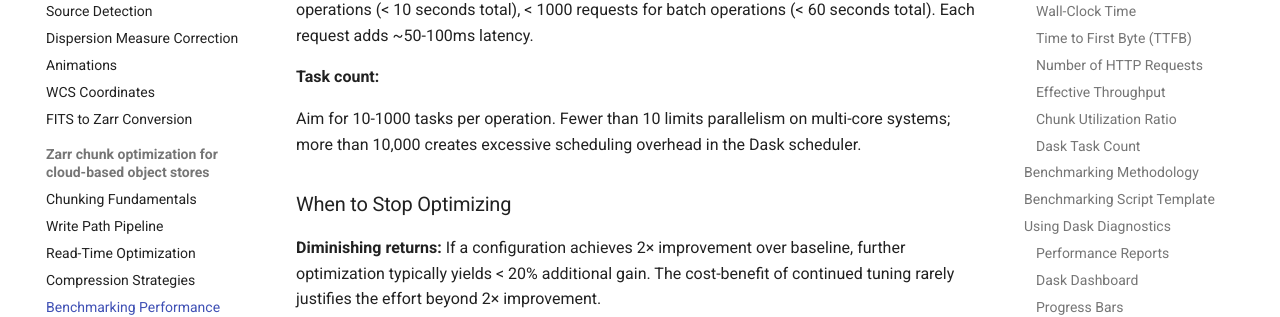
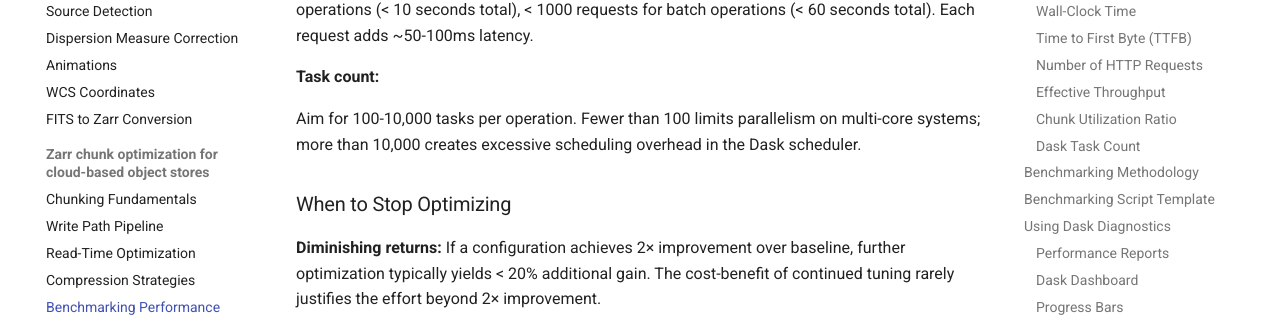
Before and after one commit to uw-ssec/ovro-lwa-portal, an MkDocs documentation site: the page built from docs/user-guide/zarr-optimization/chunking-benchmarking.md, in a window 1280 px wide and 900 px high, scrolled down 12171 px. Shown: the part 151-468 px from the top of the window. Built offline with MkDocs 1.6.1 and Material for MkDocs 9.7.7, drawn with Linux system fonts in a browser that asks for light colours; comment, search, counter and statistics services are not loaded; some of the changed text lies outside the part shown.

Commit message:
fix: credential placeholders, max_concurrency placement, standardized Dask task count

````diff
--- a/docs/user-guide/zarr-optimization/chunking-benchmarking.md
+++ b/docs/user-guide/zarr-optimization/chunking-benchmarking.md
@@ -167,8 +167,8 @@
 print(f"Dask tasks: {task_count}")
 ```
 
-As a rule of thumb, aim for 10-1000 tasks per operation. Fewer than 10 limits
-parallelism; more than 10,000 creates excessive scheduling overhead.
+As a rule of thumb, aim for 100-10,000 tasks per operation. Fewer than 100
+limits parallelism; more than 10,000 creates excessive scheduling overhead.
 
 ## Benchmarking Methodology
 
@@ -575,7 +575,7 @@
 
 **Task count:**
 
-Aim for 10-1000 tasks per operation. Fewer than 10 limits parallelism on
+Aim for 100-10,000 tasks per operation. Fewer than 100 limits parallelism on
 multi-core systems; more than 10,000 creates excessive scheduling overhead in
 the Dask scheduler.
 
````
Also changed, not shown: docs/user-guide/zarr-optimization/chunking-cloud-storage.md (+3 -3 lines), docs/user-guide/zarr-optimization/chunking-decision-guide.md (+3 -3 lines).
